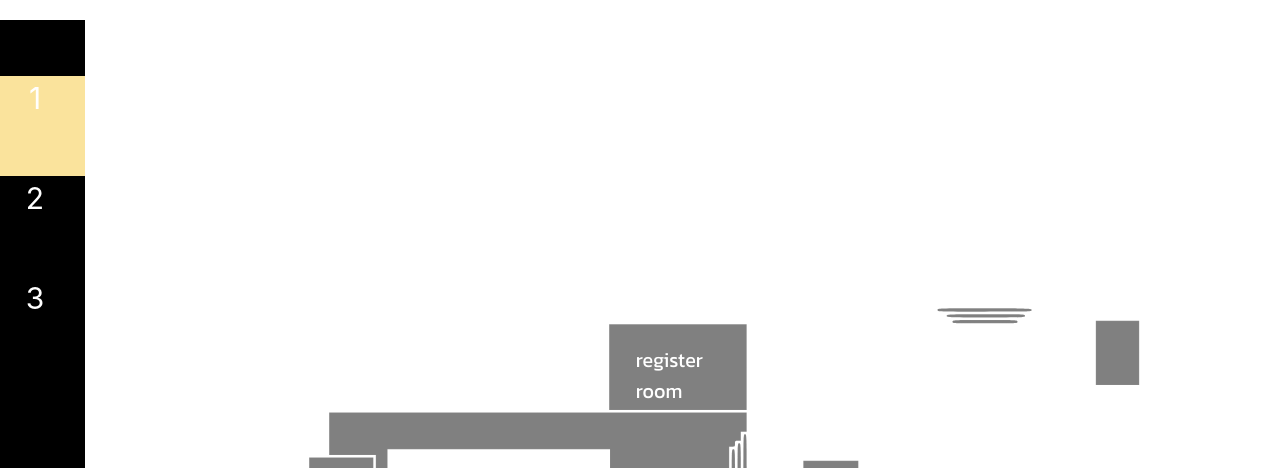
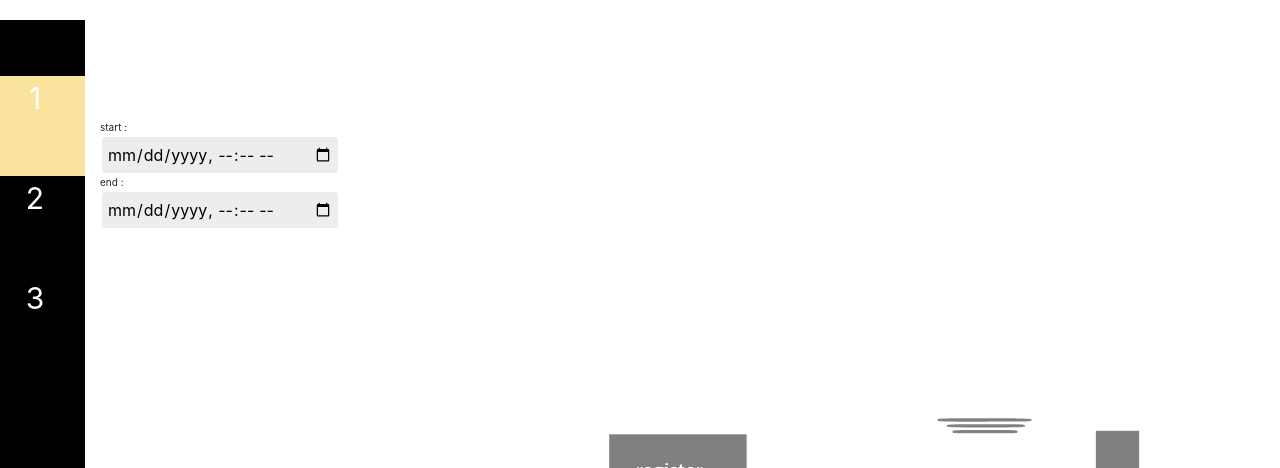
Before and after one commit to meenajaeiei/project, a Django app: page /reservation_map_1/ in a window 1280 px wide. Shown: the part 113-581 px from the top of the page. Run offline with Django 3.2, Linux system fonts and the light colour scheme; data that the repository does not hold is empty; some libraries are stand-ins or nearby versions.

Commit message:
add time reservation searching f(x) for 1st floor page

```diff
--- a/project/views.py
+++ b/project/views.py
@@ -6,6 +6,7 @@ from django.contrib.auth.decorators import login_required
 from blog.models import room , Employee , User , reservation
 from django.contrib import messages
 from datetime import datetime
+import pytz
 
 @login_required
 def changepass(request):
@@ -101,7 +102,7 @@ def reserve_room(STDusername , roomarg , period_s , period_n): #period_s = begin
 def showmap_1(request):
 
     if 'beginreservation' in request.GET and 'username' in request.GET and 'room' in request.GET and 'endreservation' in request.GET:
-        reserve_room(request.GET["username"] , request.GET['room'] , request.GET['beginreservation'] , request.GET['endreservation'] )
+        reserve_room(request.GET["username"] , request.GET['room'] , strtodate(request.GET['beginreservation']) , strtodate(request.GET['endreservation']) )
         # o_room = room.objects.get(roomname = request.GET['room']) #ดึงค่าสถานะห้อง\
         # user_obj = User.objects.get(username = request.GET['username'])
         # user_obj = Employee.objects.get(id = user_obj.id)
@@ -114,6 +115,23 @@ def showmap_1(request):
         #     #def create_book(self, student ,  room ,begin_reserve , end_reserve):
         #     o_room.save()
 
+    r_check = []
+    if 'start_time' in request.GET and 'end_time' in request.GET:
+        start_time = strtodate(request.GET["start_time"]).replace(tzinfo = pytz.UTC)
+        end_time = strtodate(request.GET["end_time"]).replace(tzinfo = pytz.UTC)
+        #datetime.datetime.now().strftime("%y-%m-%d--%H:%M")
+        for r_obj in reservation.objects.all():
+            print("we_rent on" , r_obj.duration_begin , "|| you finding start " , start_time , " end" ,end_time)
+            if(r_obj.duration_begin > start_time and r_obj.duration_begin < end_time and r_obj.room.floor == 1):
+                r_check.append(r_obj.room)
+
+        print(r_check)
+
+        return render(request , "blog/reservation_map_1.html" ,
+        {"end_time" : end_time ,
+        "start_time":start_time,
+        "rooms" : room.objects.filter(floor=1) ,
+        "r_check": r_check })
 
     return render(request , "blog/reservation_map_1.html" , {"rooms" : room.objects.filter(floor=1)})
 
--- a/static/css/reservation_map_1.css
+++ b/static/css/reservation_map_1.css
@@ -1,5 +1,13 @@
 @import url('https://fonts.googleapis.com/css?family=Kanit');
 
+
+
+.floor-1-pending{
+	fill:#FF0000;
+}
+.floor-1-pending:hover{
+	fill: #FF0000;
+}
 
 svg{
 	width: 1000px;
--- a/templates/blog/reservation_map_1.html
+++ b/templates/blog/reservation_map_1.html
@@ -23,7 +23,14 @@
 		{% include "blog/nav_side.html" %}  <!--  <<< this line is navbar  -->
 
 			<div id="floor" class="col">
-
+				<form action=""   method="GET">
+					<p class="datetime_checking">start : <br><input type="datetime-local" name="start_time"  value="" ><br><br></p>
+					<p class="datetime_checking">end : <br><input type="datetime-local" name="end_time"  value="" ><br><br></p>
+					<button  id = "checking_btn" type="submit" value="" >checking</button>
+					{% if start_time != end_time %}
+						You search reservation time between {{start_time}} to {{end_time}}
+					{% endif %}
+				</form>
 				<div id="floor-1-m-map">
 
 
@@ -55,11 +62,6 @@
 
 
 
-
-
-
-
-
 							<path id="g25" class="floor-1 not-active" d="M5370 640 l0 -240 230 0 230 0 0 240 0 240 -230 0 -230 0 0 -240z"></path>
 							<path class="stage floor-1 not-active" d="M6490 590 l0 -280 310 0 310 0 0 280 0 280 -310 0 -310 0 0 -280z"></path>
 							{% for room in rooms %}
@@ -68,8 +70,14 @@
 								{% else %}
 									<path id="{{room.roomname}}" class="floor-1-yes" onclick="showDetail(this.id , '{{room.status}}')" d="{{room.svgpath}}"></path>
 								{% endif %}
+							{% endfor %}
 
+							{% for room in r_check %}
+								<path id="{{room.roomname}}" class="floor-1-pending" onclick="showDetail(this.id , '{{room.status}}')" d="{{room.svgpath}}"></path>
 							{% endfor %}
+
+
+
 						</g>
 
 						<text transform="matrix(0.9388 0 0 1 444.5 117.0723)" fill="#00F284" font-family="'MyriadPro-Regular'" font-size="45.7116">Auditorium</text>
@@ -85,7 +93,23 @@
 						<text transform="matrix(1.0619 0 0 1 979.5 353.0996)" enable-background="new    "><tspan x="0" y="0" fill="#00F284" font-family="'MyriadPro-Regular'" font-size="31.2754">Common</tspan><tspan x="0" y="37.53" fill="#00F284" font-family="'MyriadPro-Regular'" font-size="31.2754">Room</tspan></text>
 					</svg>
 
+        <div id="detail-box">
+            <div id="close-detail" onclick="exit()">X</div>
+            <div id="room-number">Room Number</div>
+            <div id="status">cc</div><br>
+            <p> status: <div id="status">cc</div></p>
 
+            <form action=""   method="GET">
+
+                <input type="hidden" id ="demo" name="room" value="" />
+                <p class="datetime">Begin Reserve : <br><input type="datetime-local" name="beginreservation"  value="" ><br><br></p>
+                <p class="datetime">End Reserve : <br><input type="datetime-local" name="endreservation" value=""></p>
+                <button  id = "eiei" type="submit" value="test"  >Reserve</button>
+                <input type="hidden" name="username" value="{{user.username}}" />
+
+
+            </form>
+        </div>
 
 				</div>
 
```
Lines whose indentation alone changed are shown as unchanged.
